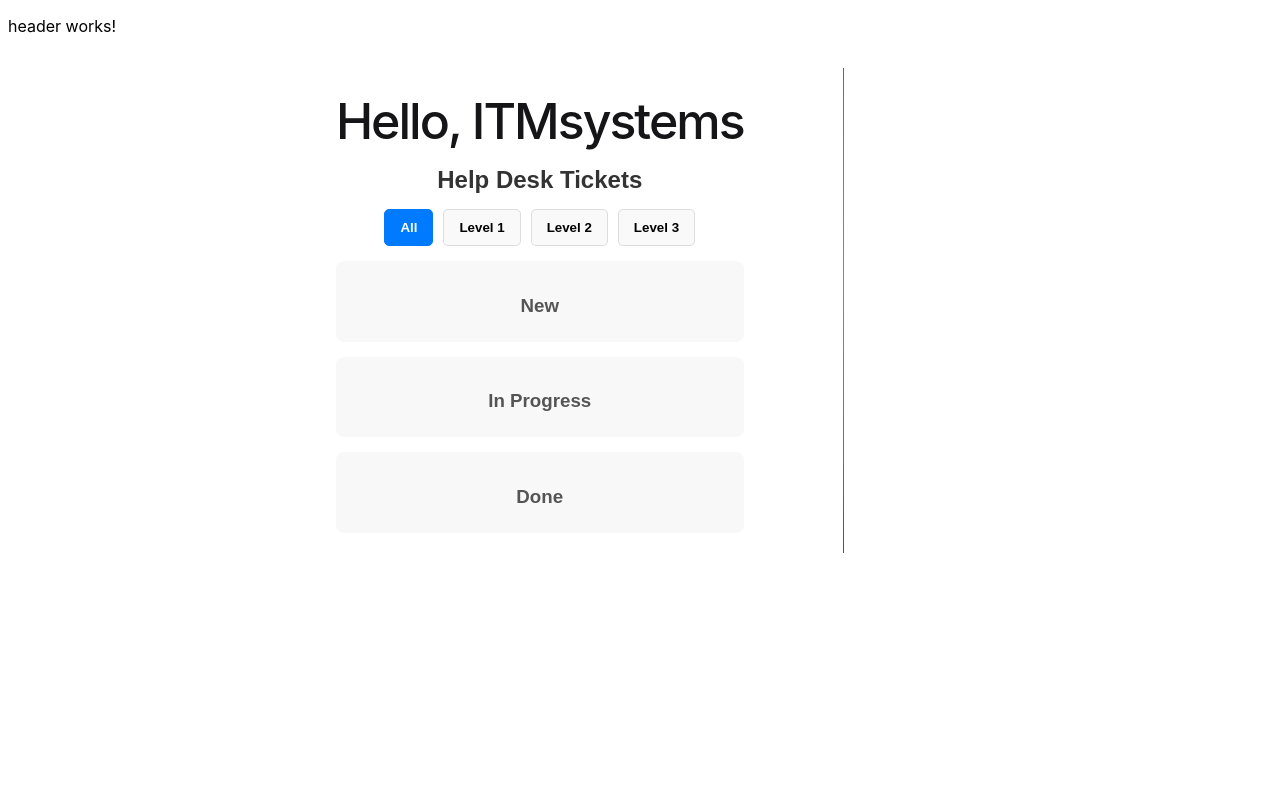
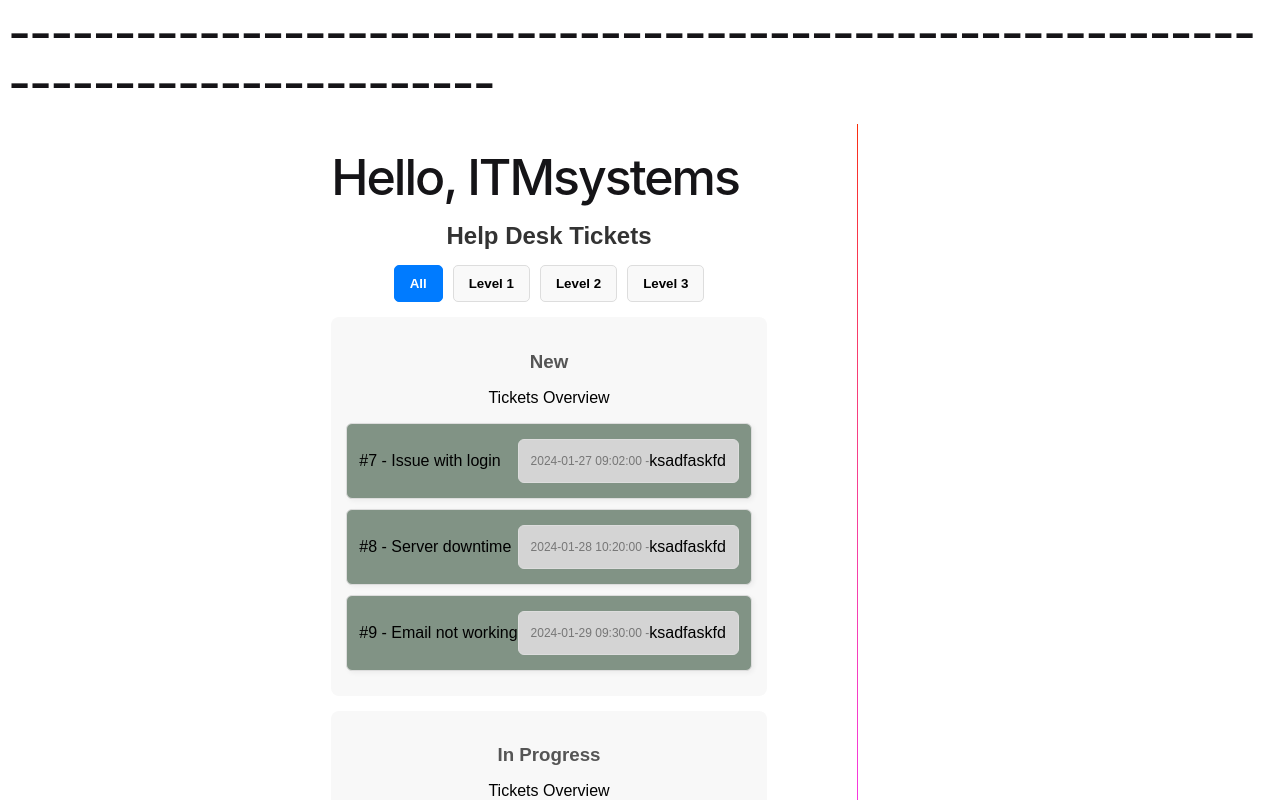
Before and after one commit to polinaprometeya/ITMsystems, an Angular app in the folder ITMsystems/: page / in a window 1280 px wide. Shown: the top 800 px of the page. Built offline with nearby package versions, Linux system fonts and the light colour scheme.

Commit message:
itms-v12

```diff
--- a/ITMsystems/src/app/app.component.css
+++ b/ITMsystems/src/app/app.component.css
@@ -27,9 +27,8 @@
 
     --pill-accent: var(--bright-blue);
 
-    font-family: "Inter", -apple-system, BlinkMacSystemFont, "Segoe UI", Roboto,
-      Helvetica, Arial, sans-serif, "Apple Color Emoji", "Segoe UI Emoji",
-      "Segoe UI Symbol";
+    font-family: -apple-system, BlinkMacSystemFont, "Segoe UI",
+       "Apple Color Emoji", "Segoe UI Emoji", "Segoe UI Symbol";
     box-sizing: border-box;
     -webkit-font-smoothing: antialiased;
     -moz-osx-font-smoothing: grayscale;
@@ -42,9 +41,8 @@
     line-height: 100%;
     letter-spacing: -0.125rem;
     margin: 0;
-    font-family: "Inter Tight", -apple-system, BlinkMacSystemFont, "Segoe UI", Roboto,
-      Helvetica, Arial, sans-serif, "Apple Color Emoji", "Segoe UI Emoji",
-      "Segoe UI Symbol";
+    font-family: -apple-system, BlinkMacSystemFont, "Segoe UI",
+    "Apple Color Emoji", "Segoe UI Emoji", "Segoe UI Symbol";
   }
 
   p {
@@ -61,10 +59,6 @@
     padding: 1rem;
     box-sizing: inherit;
     position: relative;
-  }
-
-  .angular-logo {
-    max-width: 9.2rem;
   }
 
   .content {
--- a/ITMsystems/src/app/app.component.ts
+++ b/ITMsystems/src/app/app.component.ts
@@ -11,4 +11,5 @@ import { HeaderComponent } from './header/header.component';
 })
 export class AppComponent {
   title = 'ITMsystems';
+
 }
--- a/ITMsystems/src/app/header/header.component.css
+++ b/ITMsystems/src/app/header/header.component.css
@@ -0,0 +1,10 @@
+h1 {
+    font-size: 3.125rem;
+    color: var(--gray-900);
+    font-weight: 500;
+    line-height: 100%;
+    letter-spacing: -0.125rem;
+    margin: 0;
+    font-family: -apple-system, BlinkMacSystemFont, "Segoe UI",
+    "Apple Color Emoji", "Segoe UI Emoji", "Segoe UI Symbol";
+  }
--- a/ITMsystems/src/app/header/header.component.html
+++ b/ITMsystems/src/app/header/header.component.html
@@ -1 +1 @@
-<p>header works!</p>
+<h1>----------------------------------------------------------------------------------</h1>
--- a/ITMsystems/src/app/help-desk/help-desk.component.css
+++ b/ITMsystems/src/app/help-desk/help-desk.component.css
@@ -57,7 +57,7 @@
 }
 
 .ticket {
-  background: white;
+  background: rgb(129, 147, 133);
   padding: 12px;
   border: 1px solid #ddd;
   border-radius: 6px;
@@ -74,11 +74,19 @@
 
   .ticket-info {
     text-align: left;
+    background: rgb(212, 212, 212);
+    padding: 12px;
+    border: 1px solid #ddd;
+    border-radius: 6px;
+    display: flex;
+    justify-content: space-between;
+    align-items: center;
 
     p {
-      margin: 0;
+      margin: 5%;
       font-size: 14px;
       font-weight: bold;
+      padding: 12px;
     }
 
     .timestamp {
--- a/ITMsystems/src/app/help-desk/help-desk.component.html
+++ b/ITMsystems/src/app/help-desk/help-desk.component.html
@@ -14,15 +14,21 @@
     <div class="ticket-section" *ngFor="let status of ['New', 'In Progress', 'Done']">
       <h3>{{ status }}</h3>
 
-       <!-- <ng-container *ngIf="hasTickets(status); else noTickets">
-        <div *ngFor=" ticket of filteredTickets.filter(ticket => ticket.status === status)" class="ticket">
-          <div class="ticket-info">
-            <p><strong>#{{ tickets.id }}</strong> - {{ ticket.title }}</p>
-            <span class="timestamp">{{ ticket.timestamp }}</span>
+      @if(status){
+        <p>Tickets Overview</p>
+        @for(t of tickets; track t.id){
+          <div class="ticket">
+            <p>#{{ t.id }} - {{ t.title }}</p>
+              <div class="ticket-info">
+                <span class="timestamp">{{ t.timestamp }} - </span>
+                <!-- <span class="level level-{{ t.level }}"> Level  {{ t.level }}</span> -->
+                <span > {{ t.description }} </span>
+            </div>
           </div>
-          <span class="level level-{{ tickets.level }}">Level {{ tickets.level }}</span>
-        </div>
-      </ng-container>  -->
+        }
+      } @else {
+        {{noTickets}}
+      }
 
       <ng-template #noTickets>
         <p class="no-tickets">No tickets available</p>
--- a/ITMsystems/src/app/help-desk/help-desk.component.ts
+++ b/ITMsystems/src/app/help-desk/help-desk.component.ts
@@ -6,37 +6,34 @@ interface Ticket {
   id: number;
   title: string;
   status: 'New' | 'In Progress' | 'Done';
+  description: string;
   timestamp: string;
   level: 1 | 2 | 3;
 }
 
 @Component({
   selector: 'app-help-desk',
-  standalone: true, // ✅ Standalone Component
-  imports: [CommonModule], // ✅ Required for *ngFor, *ngIf
+  standalone: true,
+  imports: [CommonModule],
   templateUrl: './help-desk.component.html',
   styleUrls: ['./help-desk.component.css']
 })
 
 export class HelpDeskComponent {
   tickets: Ticket[] = [
-    { id: 7, title: 'Issue with login', status: 'New', timestamp: '2024-01-29T09:00:00Z', level: 1 },
-    { id: 8, title: 'Server downtime', status: 'In Progress', timestamp: "2024-01-29T10:30:00Z", level: 3 },
-    { id: 9, title: 'Email not working', status: 'Done', timestamp: "2024-01-28T15:45:00Z", level: 2 },
+    { id: 7, title: 'Issue with login', status: 'New',  description:'ksadfaskfd', timestamp: '2024-01-27 09:02:00', level: 1 },
+    { id: 8, title: 'Server downtime', status: 'In Progress',  description:'ksadfaskfd', timestamp: "2024-01-28 10:20:00", level: 3 },
+    { id: 9, title: 'Email not working', status: 'Done',  description:'ksadfaskfd', timestamp: "2024-01-29 09:30:00", level: 2 },
   ];
 
   filterLevel: number | null = null;
 
-  /**
-   * Filters tickets based on the selected level.
-   */
+  //✅Filters tickets based on the selected level.
   get filteredTickets(): Ticket[] {
     return this.filterLevel !== null ? this.tickets.filter(ticket => ticket.level === this.filterLevel) : this.tickets;
   }
 
-  /**
-   * Checks if there are any tickets in the given status.
-   */
+  //✅Checks if there are any tickets in the given status.
   hasTickets(status: string): boolean {
     return this.filteredTickets.some(ticket => ticket.status === status);
   }
```
Also changed, not shown: ITMsystems/package.json (+13 -13 lines), ITMsystems/public/mock-data.json (+9 -9 lines), ITMsystems/src/app/notUsedCode.ts (deleted, +0 -31 lines).
